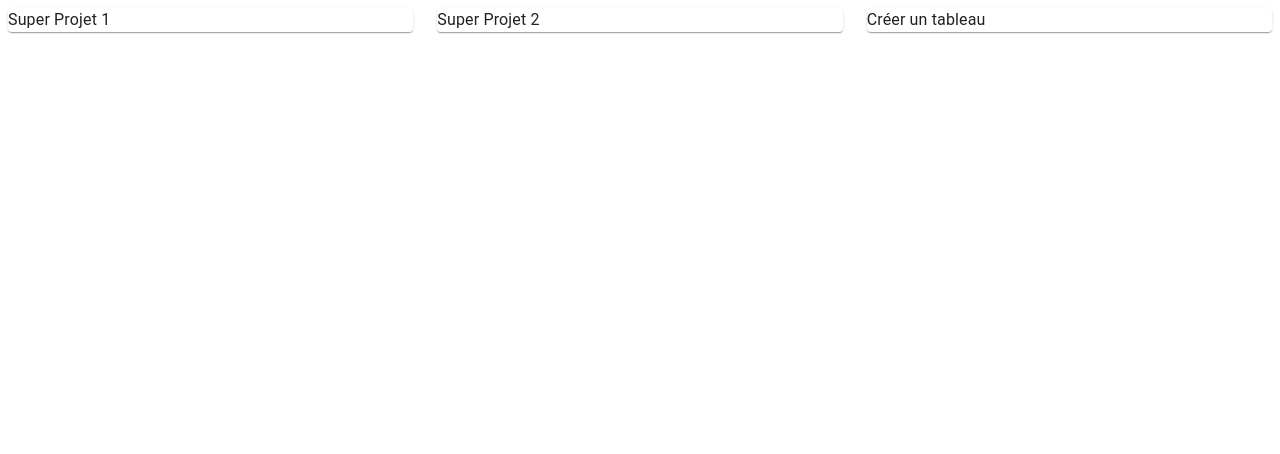
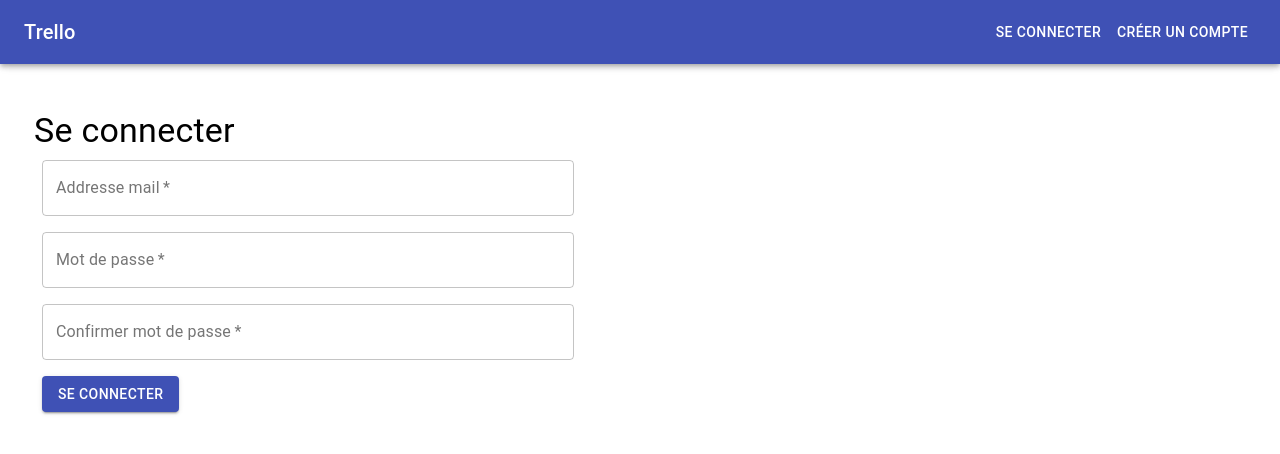
Before and after one commit to sounxh/kanbans, a React (Create React App) app in the folder client/: page / in a window 1280 px wide. Shown: the top 454 px of the page. Built offline with nearby package versions, Linux system fonts and the light colour scheme.

Commit message:
creation des pages de connection et de creation de compte

```diff
--- a/client/src/App.js
+++ b/client/src/App.js
@@ -1,9 +1,7 @@
-import Header from "./components/Header";
-import Body from "./components/Body";
 import SelectBoard from "./components/SelectBoard";
 import Home from "./components/Home";
 import Login from './components/Login'
-import { Route, BrowserRouter, Switch, Link } from "react-router-dom";
+import { Route, BrowserRouter, Switch } from "react-router-dom";
 
 function App() {
   return (
@@ -13,10 +11,9 @@
       {/* <Header />
       <Body /> */}
       <Switch>
-        <Route path="/" exact component={SelectBoard} />
-        <Route path="/" exact component={SelectBoard} />
+        <Route path="/" exact component={Login} />
         <Route path="/Home" component={Home} />
-        <Route path="/Login" component={Login} />
+        <Route path="/SelectBoard" component={SelectBoard} />
       </Switch>
     </BrowserRouter>
   );
--- a/client/src/components/AddCardForm.jsx
+++ b/client/src/components/AddCardForm.jsx
@@ -1,4 +1,4 @@
-import React, { useState, useEffect } from "react";
+import React, { useState } from "react";
 import {
   TextField,
   Button,
--- a/client/src/components/Body.jsx
+++ b/client/src/components/Body.jsx
@@ -37,7 +37,6 @@
 const tabsFromBackend = { id: uuid(), columns: columnsFromBackend };
 
 const onDragEnd = (result, columns, setColumns) => {
-  console.log("🚀 ~ file: Body.jsx ~ line 36 ~ onDragEnd ~ result", result);
   if (!result.destination) return;
   const { source, destination, type } = result;
   if (type === "Card") {
--- a/client/src/components/Login/Body.jsx
+++ b/client/src/components/Login/Body.jsx
@@ -1,6 +1,7 @@
 import { makeStyles } from "@material-ui/styles";
-import { Box } from "@material-ui/core"
-import ConnectionForm from './ConnectionForm'
+import { Box, Container } from "@material-ui/core";
+import ConnectionForm from "./ConnectionForm";
+import CreatAccountForm from "./CreateAccountForm";
 
 const useStyles = makeStyles((theme) => ({
   appContainer: {
@@ -11,17 +12,21 @@
     overflowY: "hidden",
     position: "absolute",
     marginTop: "100px",
-    padding: "10px"
+    padding: "10px",
   },
 }));
 
-const Body = () => {
+const Body = ({ isConnection } = true) => {
+  console.log(
+    "🚀 ~ file: Body.jsx ~ line 20 ~ Body ~ isConnection",
+    isConnection
+  );
   const classes = useStyles();
 
   return (
-    <Box className={classes.appContainer}>
-      <ConnectionForm/>
-    </Box>
+    <Container className={classes.appContainer} maxWidth="sm">
+      {isConnection ? <ConnectionForm /> : <CreatAccountForm />}
+    </Container>
   );
 };
 
--- a/client/src/components/Login/ConnectionForm.jsx
+++ b/client/src/components/Login/ConnectionForm.jsx
@@ -1,47 +1,98 @@
-import { Grid, Card, TextField } from "@material-ui/core";
+import { useState } from "react";
+import { makeStyles } from "@material-ui/styles";
+import {
+  Grid,
+  Card,
+  Box,
+  TextField,
+  Container,
+  Typography,
+  Button,
+} from "@material-ui/core";
 
+const useStyles = makeStyles((theme) => ({
+  appContainer: {
+    alignItems: "center",
+  },
+}));
+
+// TODO verifier que toute les information son rentré
+// TODO verifier que les deux mots de passe son les même
 const CreatAccountForm = () => {
+  const [mail, setMail] = useState("");
+  const [password, setPassword] = useState("");
+  const [confirmedPassWord, setConfirmedPassWord] = useState("");
+
+  const classes = useStyles();
+
+  // TODO verifier le format
+  const handleMail = (e) => {
+    setMail(e.target.value);
+  };
+  const handlePassword = (e) => {
+    setPassword(e.target.value);
+  };
+  const handleConfirmedPassword = (e) => {
+    setConfirmedPassWord(e.target.value);
+  };
   return (
-    <Card>
-      <Grid container spacing={2} alignContent='center'>
+    <Container maxWidth="sm">
+      <Grid container spacing={2}>
+        <Typography variant="h4">Se connecter</Typography>
         <Grid item xs={12}>
           <TextField
-            id="create_accounte"
-            label="Saisisser votre adress mail"
-            // value={newCard}
-            // onChange={handleChange}
+            id="mail_accounte"
+            label="Addresse mail"
+            required
+            fullWidth
+            value={mail}
+            onChange={handleMail}
             variant="outlined"
           />
         </Grid>
         <Grid item xs={12}>
           <TextField
-            id="create_accounte"
-            label="Saisisser votre adress mail"
-            // value={newCard}
-            // onChange={handleChange}
+            id="password_accounte"
+            label="Mot de passe"
+            type="password"
+            required
+            fullWidth
+            value={password}
+            onChange={handlePassword}
             variant="outlined"
           />
         </Grid>
         <Grid item xs={12}>
           <TextField
-            id="create_accounte"
-            label="Saisisser votre adress mail"
-            // value={newCard}
-            // onChange={handleChange}
+            id="confirm_password_accounte"
+            label="Confirmer mot de passe"
+            type="password"
+            required
+            fullWidth
+            value={confirmedPassWord}
+            onChange={handleConfirmedPassword}
             variant="outlined"
           />
         </Grid>
         <Grid item xs={12}>
-          <TextField
-            id="create_accounte"
-            label="Saisisser votre adress mail"
-            // value={newCard}
-            // onChange={handleChange}
-            variant="outlined"
-          />
+          <Button
+            onClick={(e) =>
+              console.log(
+                "connection submit with information",
+                mail,
+                password,
+                confirmedPassWord
+              )
+            }
+            size="medium"
+            variant="contained"
+            color="primary"
+          >
+            Se connecter
+          </Button>
         </Grid>
       </Grid>
-    </Card>
+    </Container>
   );
 };
 
--- a/client/src/components/Login/CreateAccountForm.jsx
+++ b/client/src/components/Login/CreateAccountForm.jsx
@@ -1,20 +1,93 @@
-import { Grid, Card, TextField } from "@material-ui/core";
+import { useState } from "react";
+import { makeStyles } from "@material-ui/styles";
+import {
+  Grid,
+  TextField,
+  Container,
+  Typography,
+  Button,
+} from "@material-ui/core";
 
+const useStyles = makeStyles((theme) => ({
+  appContainer: {
+    alignItems: "center",
+  },
+}));
+
+// TODO verifier que toute les information son rentré
+// TODO verifier que les deux mots de passe son les même
 const CreatAccountForm = () => {
+  const [mail, setMail] = useState("");
+  const [password, setPassword] = useState("");
+  const [confirmedPassWord, setConfirmedPassWord] = useState("");
+  // TODO verifier le format
+  const handleMail = (e) => {
+    setMail(e.target.value);
+  };
+  const handlePassword = (e) => {
+    setPassword(e.target.value);
+  };
+  const handleConfirmedPassword = (e) => {
+    setConfirmedPassWord(e.target.value);
+  };
   return (
-    <Card>
-      <Grid Container alignContent='center' spacing={2}>
+    <Container maxWidth="sm">
+      <Grid container spacing={2}>
+        <Typography variant="h4">Créer un compte</Typography>
         <Grid item xs={12}>
           <TextField
-            id="create_accounte"
-            label="Saisisser votre adress mail"
-            // value={newCard}
-            // onChange={handleChange}
+            id="mail_accounte"
+            label="Addresse mail"
+            required
+            fullWidth
+            value={mail}
+            onChange={handleMail}
             variant="outlined"
           />
         </Grid>
+        <Grid item xs={12}>
+          <TextField
+            id="password_accounte"
+            label="Mot de passe"
+            type="password"
+            required
+            fullWidth
+            value={password}
+            onChange={handlePassword}
+            variant="outlined"
+          />
+        </Grid>
+        <Grid item xs={12}>
+          <TextField
+            id="confirm_password_accounte"
+            label="Confirmer mot de passe"
+            type="password"
+            required
+            fullWidth
+            value={confirmedPassWord}
+            onChange={handleConfirmedPassword}
+            variant="outlined"
+          />
+        </Grid>
+        <Grid item xs={12}>
+          <Button
+            onClick={(e) =>
+              console.log(
+                "creation submit with information",
+                mail,
+                password,
+                confirmedPassWord
+              )
+            }
+            size="medium"
+            variant="contained"
+            color="primary"
+          >
+            Créer un compte
+          </Button>
+        </Grid>
       </Grid>
-    </Card>
+    </Container>
   );
 };
 
--- a/client/src/components/Login/Header.jsx
+++ b/client/src/components/Login/Header.jsx
@@ -1,28 +1,33 @@
-import { makeStyles } from '@material-ui/core/styles';
-import AppBar from '@material-ui/core/AppBar';
-import Toolbar from '@material-ui/core/Toolbar';
-import Typography from '@material-ui/core/Typography';
-import Button from '@material-ui/core/Button';
+import { makeStyles } from "@material-ui/core/styles";
+import AppBar from "@material-ui/core/AppBar";
+import Toolbar from "@material-ui/core/Toolbar";
+import Typography from "@material-ui/core/Typography";
+import Button from "@material-ui/core/Button";
 
 const useStyles = makeStyles((theme) => ({
   root: {
     flexGrow: 1,
     marginBottom: 15,
-    position: 'fixed',
+    position: "fixed",
     top: 0,
     left: 0,
     bottom: 0,
     right: 0,
-    width: '100%'
+    width: "100%",
   },
   title: {
     flexGrow: 1,
   },
 }));
 
-const Header = () => {
+const Header = ({ setIsConnection }) => {
   const classes = useStyles();
-
+  const handleConnection = () => {
+    setIsConnection(true);
+  };
+  const handleCreateAcount = () => {
+    setIsConnection(false);
+  };
   return (
     <div className={classes.root}>
       <AppBar position="static">
@@ -30,12 +35,16 @@
           <Typography variant="h6" className={classes.title}>
             Trello
           </Typography>
-          <Button color="inherit">Se Connecter</Button>
-          <Button color="inherit">Créer un compte</Button>
+          <Button color="inherit" onClick={handleConnection}>
+            Se Connecter
+          </Button>
+          <Button color="inherit" onClick={handleCreateAcount}>
+            Créer un compte
+          </Button>
         </Toolbar>
       </AppBar>
     </div>
   );
-}
+};
 
 export default Header;
--- a/client/src/components/Login/index.jsx
+++ b/client/src/components/Login/index.jsx
@@ -1,11 +1,14 @@
+import { useState } from "react";
 import Body from "./Body";
 import Header from "./Header";
 
 const Login = () => {
+  const [isConnection, setIsConnection] = useState(true);
+
   return (
     <>
-      <Header />
-      <Body />
+      <Header setIsConnection={setIsConnection} />
+      <Body isConnection={isConnection} />
     </>
   );
 };
--- a/client/src/components/SelectBoard.jsx
+++ b/client/src/components/SelectBoard.jsx
@@ -13,7 +13,6 @@
   Object.entries(boardDataFromBackEnd).map(([id, value], index) =>
     console.log("coucou la value", value)
   );
-  // console.log("cocuou cest le entirjes", id, );
   return (
     <Grid container spacing={3}>
       {Object.entries(boardDataFromBackEnd).map(([id, value], index) => {
```
